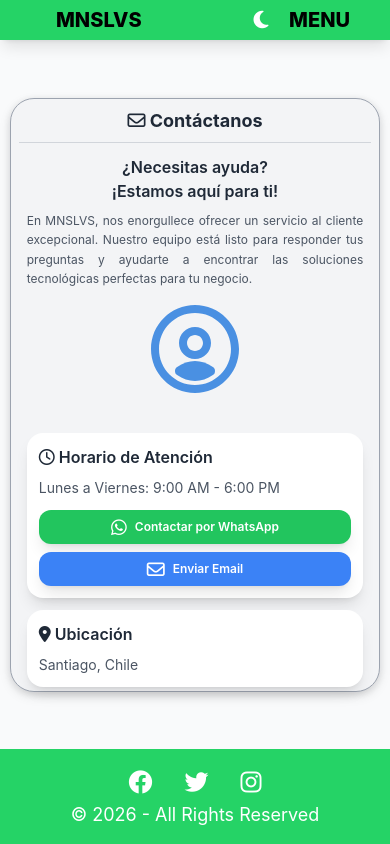
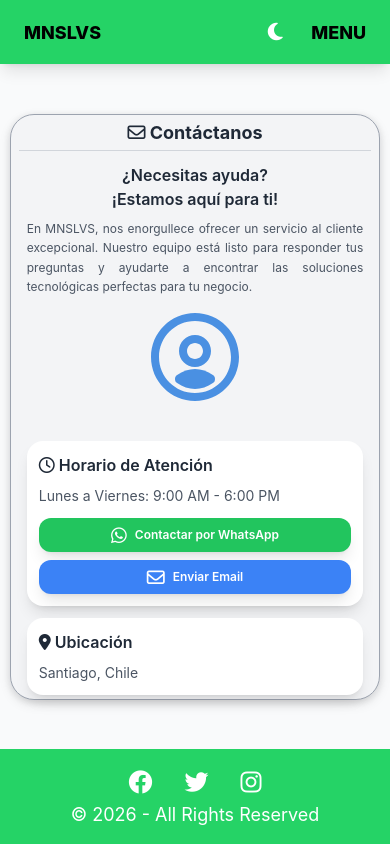
Before and after one commit to emonsalves/AWS-Frontend, a React (Vite) app: page /#/Contacto in a window 390 px wide. Built offline with nearby package versions, Linux system fonts and the light colour scheme.

Commit message:
Refactor layout and styling for improved responsiveness and consistency across components

```diff
--- a/src/components/containers/ContainerAbout.jsx
+++ b/src/components/containers/ContainerAbout.jsx
@@ -6,7 +6,7 @@ const ContainerAbout = () => {
     return (
         <>
 
-            <div className={`flex flex-wrap border ${darkMode ? 'border-gray-700 bg-gray-800/50' : 'border-gray-400 bg-gray-100'} shadow-custom-dark rounded-2xl flex-col w-full max-w-[95%] sm:max-w-[90%] lg:max-w-[85%] mx-auto animate-fade-up animate-once mt-12 mb-6 backdrop-blur-sm px-2 sm:px-4 lg:px-0`}>
+            <div className={`flex flex-wrap border ${darkMode ? 'border-gray-700 bg-gray-800/50' : 'border-gray-400 bg-gray-100'} shadow-custom-dark rounded-2xl flex-col w-full max-w-[95%] sm:max-w-[90%] lg:max-w-[85%] mx-auto animate-fade-up animate-once mt-2 mb-6 backdrop-blur-sm px-2 sm:px-4 lg:px-0`}>
                 <h1 className={`my-3 sm:my-4 lg:my-5 font-bold text-xl sm:text-2xl lg:text-3xl animate-fade animate-once text-center px-2 sm:px-4 ${darkMode ? 'text-white' : 'text-gray-800'}`}>
                     <i className="fa-regular fa-address-card"></i> Acerca de Nosotros
                 </h1>
--- a/src/components/containers/ContainerContact.jsx
+++ b/src/components/containers/ContainerContact.jsx
@@ -18,9 +18,9 @@ const ContainerContact = () => {
 
     return (
         <>
-            <div className={`flex flex-wrap border ${darkMode ? 'border-gray-700 bg-gray-800/50' : 'border-gray-400 bg-gray-100'} shadow-custom-dark rounded-2xl flex-col w-full max-w-[95%] sm:max-w-[90%] lg:max-w-[85%] mx-auto animate-fade-up animate-once mt-16 sm:mt-18 md:mt-16 lg:mt-12 mb-6 sm:mb-8 lg:mb-10 backdrop-blur-sm px-2 sm:px-4 lg:px-0`}>
+            <div className={`flex flex-wrap border ${darkMode ? 'border-gray-700 bg-gray-800/50' : 'border-gray-400 bg-gray-100'} shadow-custom-dark rounded-2xl flex-col w-full max-w-[95%] sm:max-w-[90%] lg:max-w-[85%] m-2 mx-auto animate-fade-up animate-once backdrop-blur-sm px-2 sm:px-4 lg:px-0`}>
 
-            <h1 className={`my-2 sm:my-3 lg:my-5 font-bold text-lg sm:text-xl md:text-2xl lg:text-3xl animate-fade animate-once text-center px-1 sm:px-2 md:px-4 ${darkMode ? 'text-white' : 'text-gray-800'}`}>
+            <h1 className={`my-1 font-bold text-lg sm:text-xl md:text-2xl lg:text-3xl animate-fade animate-once text-center px-1 sm:px-2 md:px-4 ${darkMode ? 'text-white' : 'text-gray-800'}`}>
                 <i className="fa-regular fa-envelope"></i> Contáctanos
             </h1>
 
--- a/src/components/navbars/NavbarPublic.jsx
+++ b/src/components/navbars/NavbarPublic.jsx
@@ -20,13 +20,13 @@ const NavPublic = () => {
     };
 
     return (
-        <nav className={`${darkMode ? 'bg-gray-800' : 'bg-[#25D366]'} fixed w-full z-20 top-0 shadow-lg px-10 transition-colors duration-300`}>
-            <div className="flex justify-between items-center">
+        <nav className={`${darkMode ? 'bg-gray-800' : 'bg-[#25D366]'} fixed w-full z-20 top-0 shadow-lg px-4 sm:px-6 lg:px-10 transition-colors duration-300`}>
+            <div className="flex justify-between items-center h-16 sm:h-20">
                 <div
-                    className={`flex items-center px-4 py-1 ${darkMode ? 'hover:text-gray-300 text-white' : 'hover:text-gray-700 text-black'} cursor-pointer rounded-lg transition-all duration-300`}
+                    className={`flex items-center px-2 sm:px-4 py-2 ${darkMode ? 'hover:text-gray-300 text-white' : 'hover:text-gray-700 text-black'} cursor-pointer rounded-lg transition-all duration-300`}
                     onClick={() => goTo("/")}
                 >
-                    <span className="text-xl font-extrabold text-center">MNSLVS</span>
+                    <span className="text-lg sm:text-xl font-extrabold text-center">MNSLVS</span>
                 </div>
 
                 <div className="hidden md:flex md:justify-end md:items-center space-x-4">
@@ -34,7 +34,7 @@ const NavPublic = () => {
                         <span
                             key={index}
                             onClick={() => goTo(item.path)}
-                            className={`flex items-center px-4 py-1 rounded-md text-xl font-extrabold transition-all duration-300 cursor-pointer
+                            className={`flex items-center px-3 py-2 rounded-md text-base sm:text-lg font-extrabold transition-all duration-300 cursor-pointer
                                 ${location.pathname === item.path
                                     ? (darkMode ? 'text-[#25D366]' : 'text-white')
                                     : (darkMode ? 'text-gray-300 hover:text-[#25D366]' : 'text-black hover:text-white')}`}
@@ -68,7 +68,7 @@ const NavPublic = () => {
                         )}
                     </button>
                     <button
-                        className={`mobile-menu-button text-xl font-extrabold ${darkMode ? 'text-white' : 'text-black'}`}
+                        className={`mobile-menu-button text-lg sm:text-xl font-extrabold px-2 py-1 ${darkMode ? 'text-white' : 'text-black'}`}
                         onClick={handleMobileMenuToggle}
                     >
                         MENU
@@ -85,7 +85,7 @@ const NavPublic = () => {
                                 goTo(item.path);
                                 setIsMobileMenuOpen(false);
                             }}
-                            className={`text-center opacity-0 transition-opacity duration-700 px-4 py-1 rounded-md text-xl font-extrabold cursor-pointer ${
+                            className={`text-center opacity-0 transition-opacity duration-700 px-4 py-3 rounded-md text-lg sm:text-xl font-extrabold cursor-pointer ${
                                 isMobileMenuOpen ? "opacity-100" : ""
                             } ${
                                 location.pathname === item.path
--- a/src/layout/LayoutPublic.jsx
+++ b/src/layout/LayoutPublic.jsx
@@ -10,7 +10,7 @@ function LayoutPublic() {
     return (
         <div className={`flex flex-col min-h-screen w-full ${darkMode ? 'bg-gray-900' : 'bg-gray-50'} transition-colors duration-300`}>
             <HeaderPublic />
-            <main className={`flex-1 w-full flex items-center justify-center`}>
+            <main className={`flex-1 w-full flex items-center justify-center pt-16 sm:pt-20`}>
                     <Outlet />
             </main>
             <FooterPublic />
--- a/src/pages/Login.jsx
+++ b/src/pages/Login.jsx
@@ -85,10 +85,10 @@ const Login = () => {
     const isFormValid = email && validateEmail(email) && password && password.length >= 6 && !isLoading;
 
     return (
-        <div className="w-full min-h-full flex items-center justify-center px-4 py-4 sm:py-8">
+        <div className="w-full min-h-full flex items-center justify-center px-4 py-4">
             <Card
                 variant="elevated"
-                className="w-full max-w-[95%] sm:max-w-[90%] lg:max-w-[85%] xl:max-w-6xl mx-auto animate-fade-up animate-once mt-4 sm:mt-8 md:mt-12 lg:mt-12 mb-4 sm:mb-6 lg:mb-8 backdrop-blur-sm"
+                className="w-full max-w-[95%] sm:max-w-[90%] lg:max-w-[85%] xl:max-w-6xl mx-auto animate-fade-up animate-once backdrop-blur-sm"
                 padding="none"
             >
                 <form onSubmit={handleSubmit} aria-label="Formulario de inicio de sesión">
```
